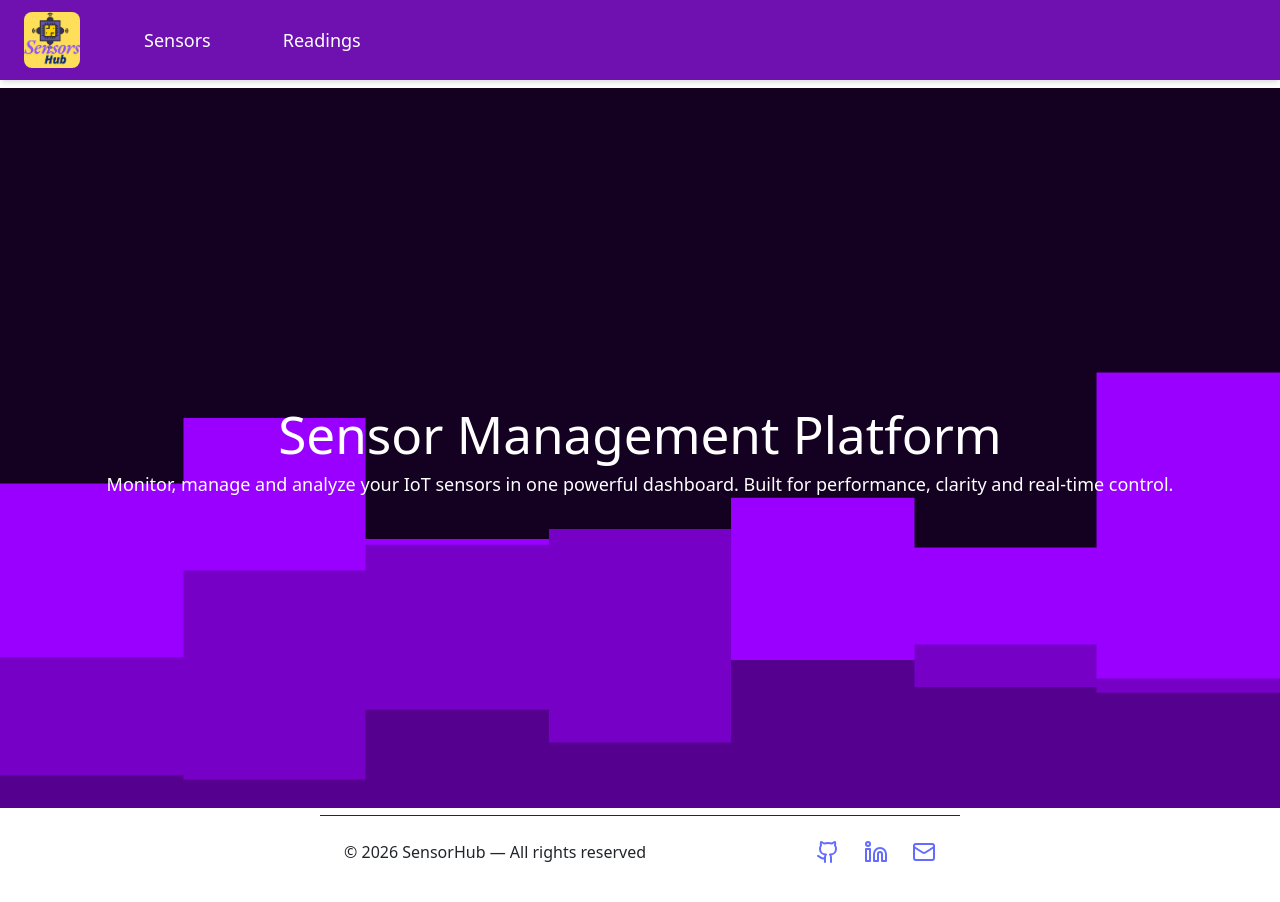
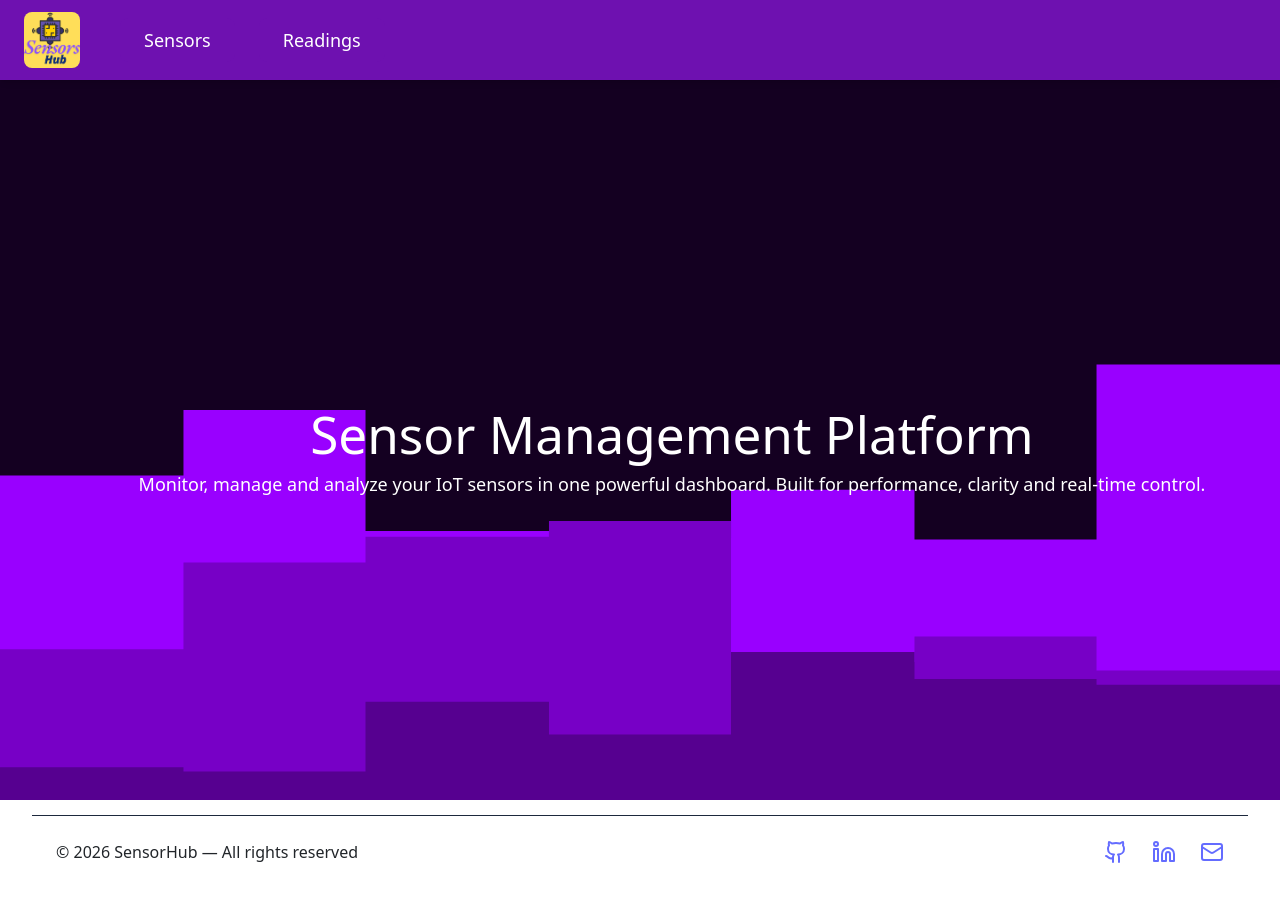
Before and after one commit to sdi2100129/iot-reporting, a React (Vite) app in the folder frontend/: page / in a window 1280 px wide. Shown: the top 902 px of the page. Built offline with nearby package versions, Linux system fonts and the light colour scheme.

Commit message:
HEROOOOOO DONE

```diff
--- a/frontend/src/components/Footer.jsx
+++ b/frontend/src/components/Footer.jsx
@@ -2,7 +2,7 @@ import { Mail, Github, Linkedin } from "lucide-react";
 
 export default function Footer() {
   return (
-    <footer className="w-full border-t border-slate-800">
+    <footer className="w-full border-t border-slate-800 z-50">
       {/* This inner div ensures consistent padding and width regardless of page content */}
       <div className="max-w-7xl mx-auto px-6 py-4 flex items-center justify-between">
         <div>© {new Date().getFullYear()} SensorHub — All rights reserved</div>
--- a/frontend/src/components/Home.jsx
+++ b/frontend/src/components/Home.jsx
@@ -2,13 +2,13 @@ import bg from "../assets/layered-steps-haikei.svg";
 
 export default function Home() {
   return (
-    <div className="z-0 relative w-screen left-1/2 -ml-[50vw] min-h-[calc(100vh-5rem)] flex flex-col items-center justify-center text-center text-white overflow-hidden">
+    <div className="z-0 relative w-full w-screen min-h-[calc(100vh-5rem)] flex flex-col items-center justify-center text-center text-white overflow-hidden">
 
       {/* Background SVG */}
       <img
         src={bg}
         alt="Background pattern"
-        className="absolute inset-0 items-center w-full h-full -z-10 object-cover pointer-events-none"
+        className="fixed inset-0 top-[5rem] w-screen h-[calc(100vh-5rem)] object-cover -z-10 pointer-events-none"
       />
 
       {/* Content */}
--- a/frontend/src/components/Readings/ReadingList.jsx
+++ b/frontend/src/components/Readings/ReadingList.jsx
@@ -7,6 +7,8 @@ export default function ReadingList({ readings, deleteReading }) {
       <h3 className="text-6xl md:text-7xl font-extrabold text-purple-600 mb-12 tracking-wider font-[cursive] text-center">
         All Readings
       </h3>
+
+      <br/>
 
       <div className="grid grid-cols-1 md:grid-cols-2 xl:grid-cols-3 gap-8">
         {readings.map((r) => (
--- a/frontend/src/components/Sensors/SensorList.jsx
+++ b/frontend/src/components/Sensors/SensorList.jsx
@@ -7,6 +7,7 @@ export default function SensorList({ sensors, deleteSensor, updateSensor }) {
       <h3 className="text-6xl md:text-7xl font-extrabold text-purple-600 mb-12 tracking-wider font-[cursive] text-center">
         All Sensors
       </h3>
+      <br />
 
       <div className="grid grid-cols-1 md:grid-cols-2 xl:grid-cols-3 gap-8">
         {sensors.map((s) => (
--- a/frontend/src/components/Sensors/Sensors.jsx
+++ b/frontend/src/components/Sensors/Sensors.jsx
@@ -86,6 +86,8 @@ export default function Sensors() {
         Sensors
       </h1>
 
+      <br />
+
       {/* Search bar */}
       <div className="mb-6">
         <SensorSearch
```
